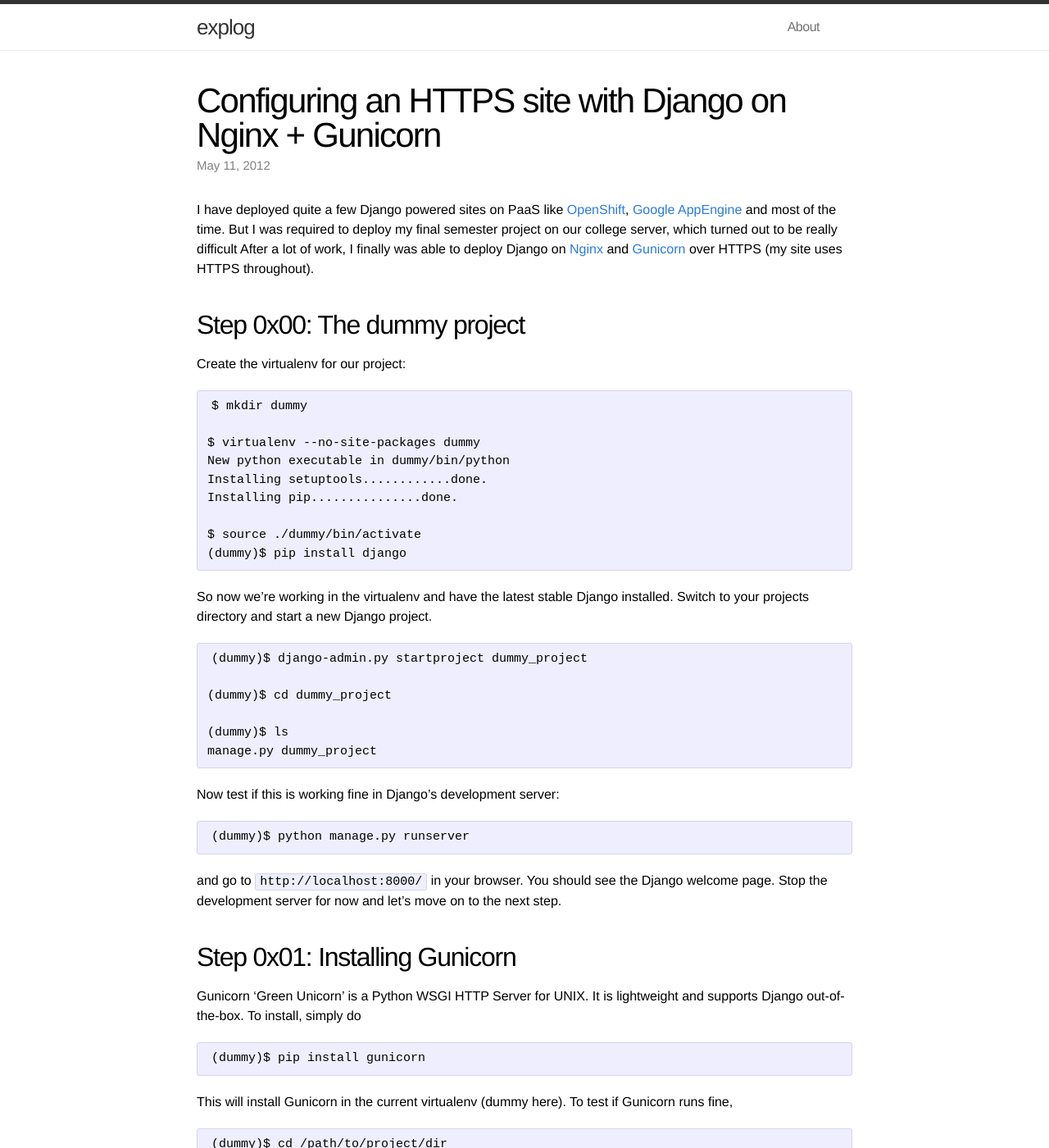
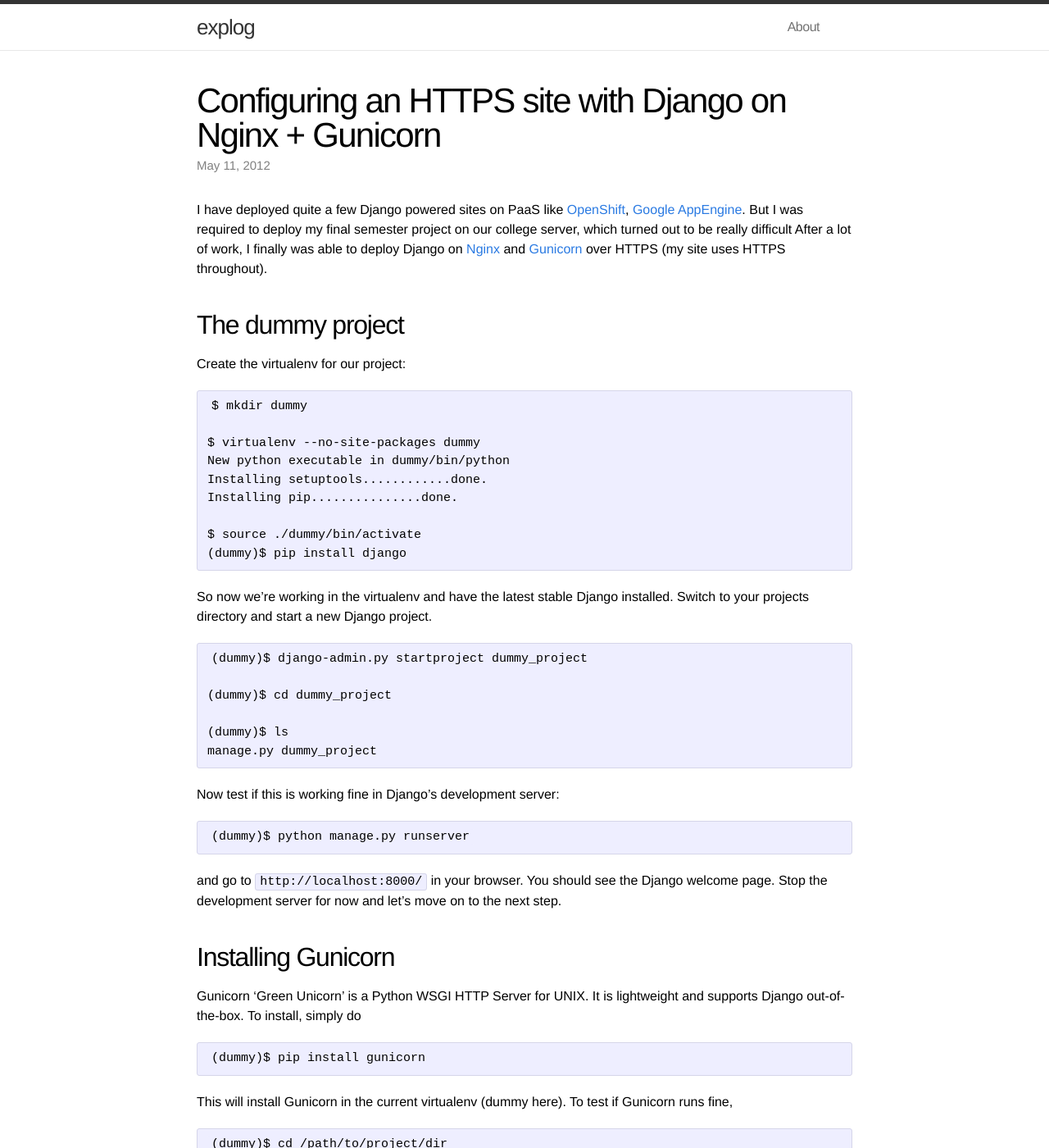
Before and after one commit to yati-sagade/yati-sagade.github.io, a Jekyll site: the page built from _posts/2012-05-11-nginx-gunicorn-https.markdown, in a window 1280 px wide and 1400 px high. Shown: the whole window at 82% size. Built offline with Jekyll 4.4.1, drawn with Linux system fonts in a browser that asks for light colours; some of the changed text lies outside the part shown.

Commit message:
Remove steps

```diff
--- a/_posts/2012-05-11-nginx-gunicorn-https.markdown
+++ b/_posts/2012-05-11-nginx-gunicorn-https.markdown
@@ -8,12 +8,12 @@ title: Configuring an HTTPS site with Django on Nginx + Gunicorn
 
 
 I have deployed quite a few Django powered sites on PaaS like [OpenShift][2],
-[Google AppEngine][1] and most of the time. But I was required to deploy my final
-semester project on our college server, which turned out to be really difficult
-After a lot of work, I finally was able to deploy Django on [Nginx][4] and
-[Gunicorn][3] over HTTPS (my site uses HTTPS throughout).
+[Google AppEngine][1]. But I was required to deploy my final semester project
+on our college server, which turned out to be really difficult After a lot of
+work, I finally was able to deploy Django on [Nginx][4] and [Gunicorn][3] over
+HTTPS (my site uses HTTPS throughout).
 
-Step 0x00: The dummy project
+The dummy project
 --------------------------------
 
 Create the virtualenv for our project:
@@ -46,7 +46,7 @@ and go to ``http://localhost:8000/`` in your browser. You should see the Django
 welcome page.  Stop the development server for now and let's move on to the
 next step.
 
-Step 0x01: Installing Gunicorn
+Installing Gunicorn
 --------------------------------
 
 Gunicorn 'Green Unicorn' is a Python WSGI HTTP Server for UNIX. It is
@@ -99,7 +99,7 @@ Now make this file executable by doing
 At this point, simply executing deploy.sh should bring up gunicorn and allow us
 to view the welcome page on ``http://localhost:8000/``
 
-Step 0x02: Installing and configuring Supervisor
+Installing and configuring Supervisor
 ---------------------------------------------------
 
 [Supervisor][5] is a client/server system that allows its users to monitor and
@@ -167,7 +167,7 @@ supervisorctl runs the actual process as the user indicated in the config file.
 So unless *that* is set to root, you're okay.  After ensuring supervisor is
 running fine, move on to the next step:
 
-Step 0x03: Installing and configuring Nginx
+Installing and configuring Nginx
 -----------------------------------------------
 
 nginx [engine x] is an HTTP and reverse proxy server, as well as a mail proxy
```
